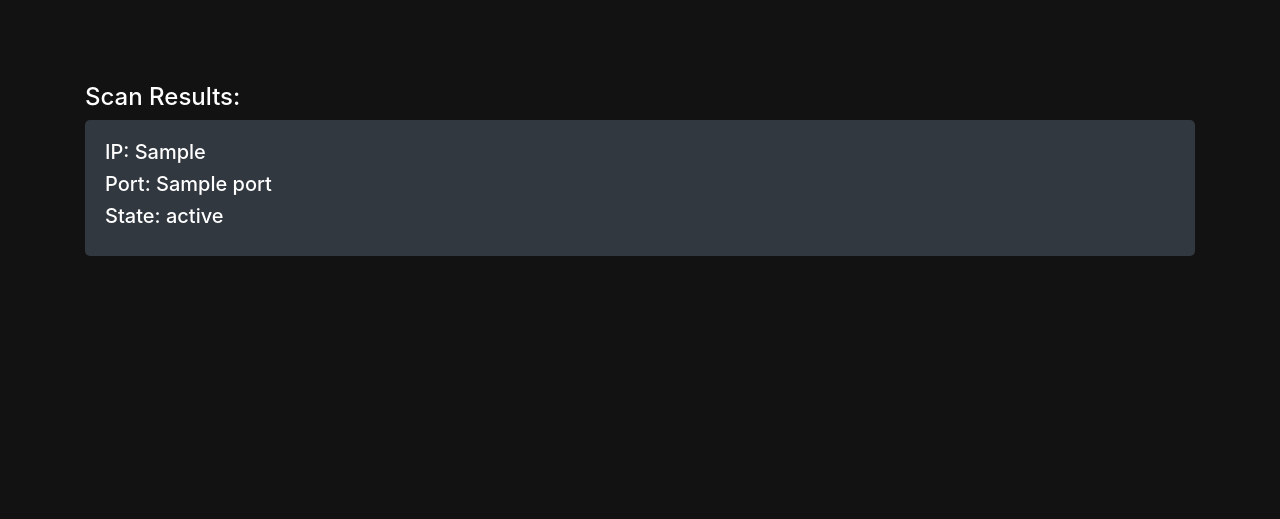
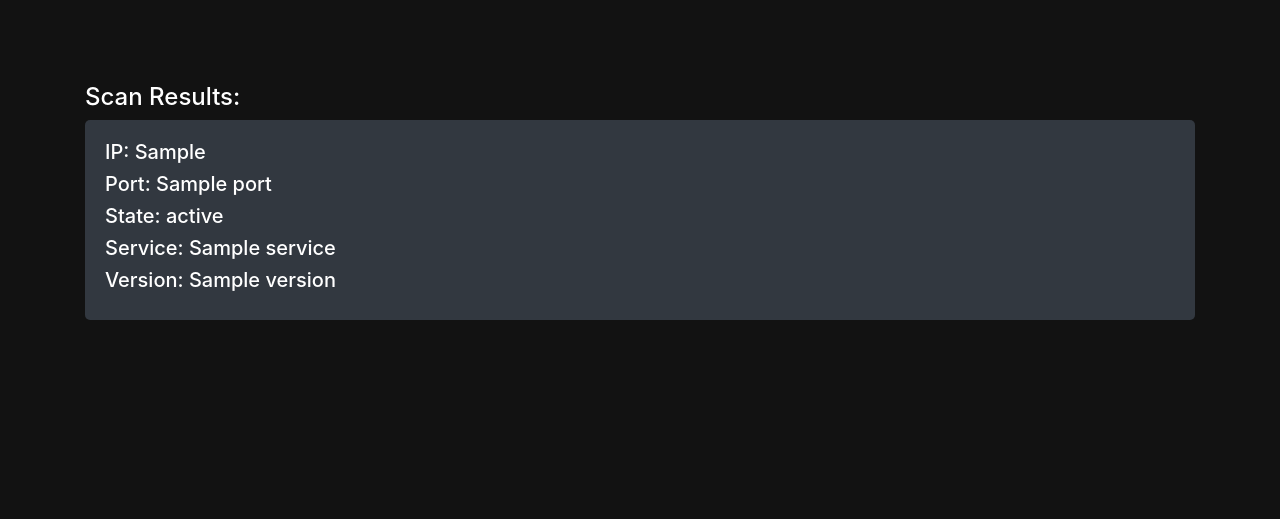
Before and after one commit to seancarr717/VulnScanner, a Flask app: template app/templates/network.html in a window 1280 px wide. Shown: the part 633-1152 px from the top of the page. Run offline with Flask 3, Linux system fonts and the light colour scheme; the template is opened without the code that fills it: most values are stand-ins (such as "Sample title", 1, 10 or a date in 2020); some libraries are stand-ins or nearby versions.

Commit message:
added print out for service and version in network page

```diff
--- a/app/network.py
+++ b/app/network.py
@@ -12,7 +12,9 @@ def parse_nmap_xml(xml_output):
         for port in host.find('ports').findall('port'):
             portid = port.get('portid')
             state = port.find('state').get('state')
-            scan_data[-1]['Ports'].append((portid, state))
+            service=port.find('service').get('service')
+            version=port.find('service').find('version')
+            scan_data[-1]['Ports'].append((portid, state, service, version))
     return scan_data
 
 def run_nmap():
--- a/app/templates/network.html
+++ b/app/templates/network.html
@@ -20,17 +20,12 @@
 
             {% for host in scan_results %}
                 <h5>IP: {{ host['IP'] }}</h5>
-                <h5>
-                    {% for port, state in host['Ports'] %}
-                        Port: {{ port }}
-
-                    {% endfor %}
-                </h5>
-                <h5>
-                    {% for port, state in host['Ports'] %}
-                        State: {{ state }}
-                    {% endfor %}
-                </h5>
+                {% for port, state, service, version in host['Ports'] %}
+                    <h5>Port: {{ port }}</h5>
+                    <h5>State: {{ state }}</h5>
+                    <h5>Service: {{ service }}</h5>
+                    <h5>Version: {{ version }}</h5>
+                {% endfor %}
             {% endfor %}
         </div>
     {% else %}
```
